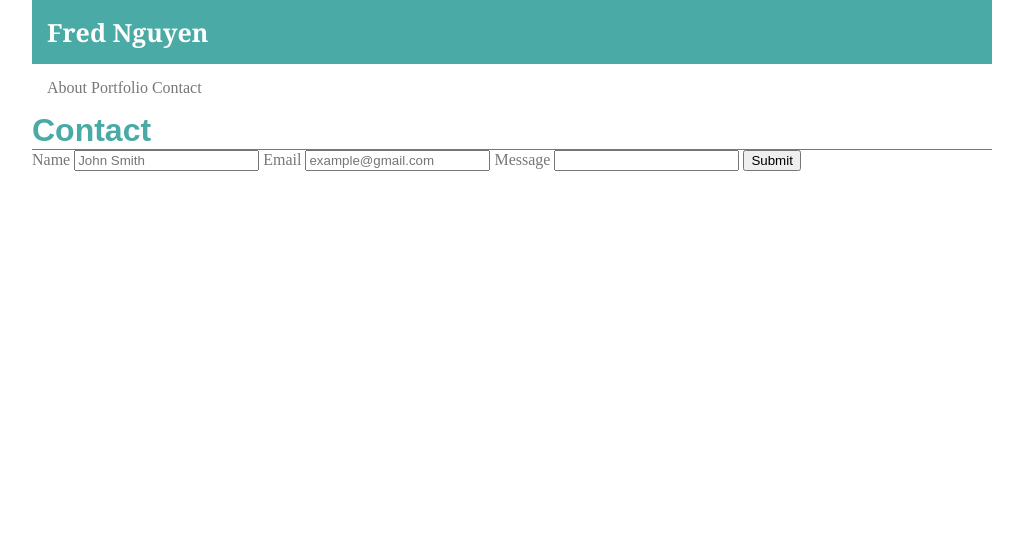
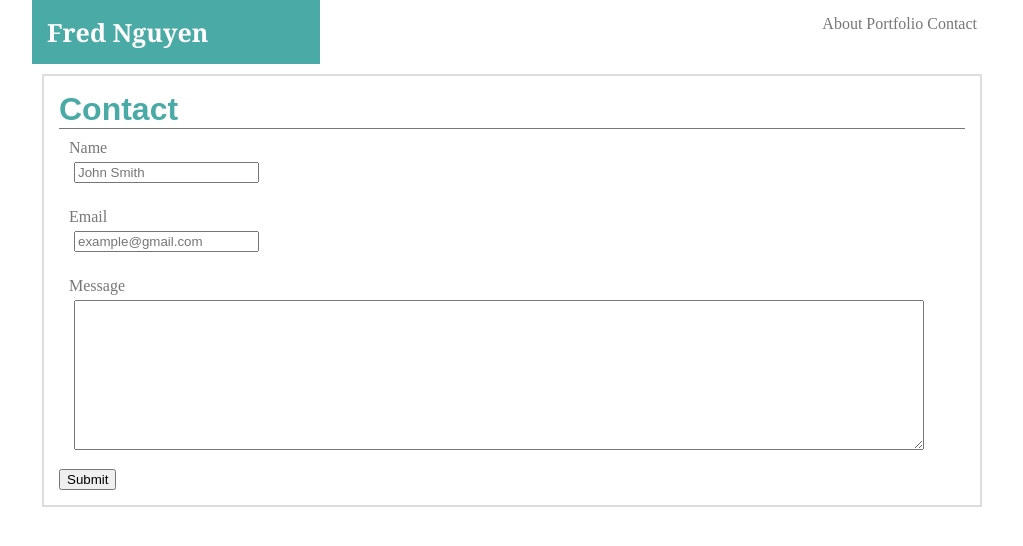
Before and after one commit to fred-h-nguyen/Basic-Portfolio, a plain HTML site: page contact.html in a window 1280 px wide. Shown: the whole page, without its empty margins (128-1151 px from the left). Drawn offline with Linux system fonts and the light colour scheme.

Commit message:
edited the layout for contact page also changed input type to textbox

```diff
--- a/assets/css/contactstyle.css
+++ b/assets/css/contactstyle.css
@@ -18,8 +18,9 @@ body{
     background-color: #ffffff;
     border: solid 2px #dddddd;
     padding: 15px;
+    margin: 10px;
+}
 
-}
 header {
     background-color: #4aaaa5;
     color: #ffffff;
@@ -27,10 +28,15 @@ header {
     font-size: 25px;
     font-weight: bolder;
     padding: 15px;
+    float: left;
+    width: 30%;
 }
 
 nav {
+    text-align: end;
     padding: 15px;
+    float:right;
+    width: 70%;
 }
 
 h1 {
@@ -39,3 +45,30 @@ h1 {
     border-bottom: #777777 1px solid;
     margin: 10 px;
 }
+
+#nameinput,
+#messageinput,
+#emailinput{
+    padding: 10px;
+
+}
+
+#name,
+#email{
+    padding 5px;
+    margin: 5px;
+}
+
+#message{
+    padding: 5px;
+    margin: 5px;
+    width: 850px;
+    height: 150px;
+    font-family: Arial, Helvetica, sans-serif;
+}
+
+.clearfix::after{
+    content: "";
+    display: block;
+    clear: both;
+}
--- a/assets/css/style.css
+++ b/assets/css/style.css
@@ -20,8 +20,8 @@ body{
     padding: 15px;
     margin: 10px;
     overflow: auto;
+}
 
-}
 header {
     background-color: #4aaaa5;
     color: #ffffff;
--- a/contact.html
+++ b/contact.html
@@ -7,7 +7,8 @@
     <meta http-equiv="X-UA-Compatible" content="ie=edge">
     <title>Contact Fred Nguyen</title>
     <link rel="stylesheet" type="text/css" href="assets/css/contactstyle.css" </head> <body>
-    <div>
+    <div class="clearfix">
+        <div class="heading">
             <header>Fred Nguyen</header>
             <nav>
                 About
@@ -15,18 +16,29 @@
                 Contact
             </nav>
         </div>
+    </div>
 
-    <div>
+    <div class="main-content">
         <h1>Contact</h1>
 
+        <div id="nameinput">
             <label for="name">Name</label>
+            <br/>
             <input type="text" id="name" name="name" placeholder="John Smith">
+        </div>
 
+        <div id="emailinput">
             <label for="email">Email</label>
-        <input type="email" id="email" placeholder="example@gmail.com">
+            <br/>
+            <input type="email" id="email" name="email" placeholder="example@gmail.com">
+        </div>
 
+        <div id="messageinput">
             <label for="message">Message</label>
-        <input type="text" id="message">
+            <br/>
+            <textarea type="text" id="message" name="message"></textarea>
+        </div>
+
 
         <button>Submit</button>
     </div>
```
Lines whose indentation alone changed are shown as unchanged.
